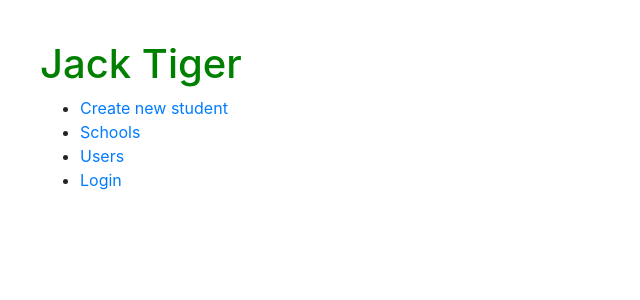
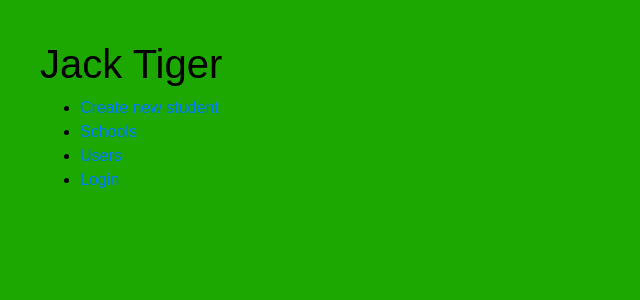
Before and after one commit to extreme-coder/govsim-ui-old, a React (Create React App) app: page / in a window 1280 px wide. Shown: the top 300 px of the page, without its empty margins (0-640 px from the left). Built offline with nearby package versions, Linux system fonts and the light colour scheme; what react-redux-loading-bar, redux-axios-middleware would draw is missing.

Commit message:
Fixed overall CSS

```diff
--- a/src/App.css
+++ b/src/App.css
@@ -1,6 +1,6 @@
 body {
-  background-color: #1854cc;
-  color: blue;
+  background-color: #1ca800;
+  color: black;
   padding: 40px;
   font-family: 'Arial';
   text-align: left;
--- a/src/App.js
+++ b/src/App.js
@@ -1,9 +1,9 @@
 import React from 'react';
 import logo from './logo.svg';
-import './App.css';
 import EditStudent from './EditStudent';
 import Users from './Students';
 import 'bootstrap/dist/css/bootstrap.min.css';
+import './App.css';
 import Schools from './Schools';
 import Login from './login';
 import {
@@ -17,7 +17,7 @@ function App() {
   return (
     <Router>
       <div>
-      <h1 style={{color: "green"}}>Jack Tiger</h1>
+      <h1 style={{color: "black"}}>Jack Tiger</h1>
         <nav>
           <ul>
             <li>
```
